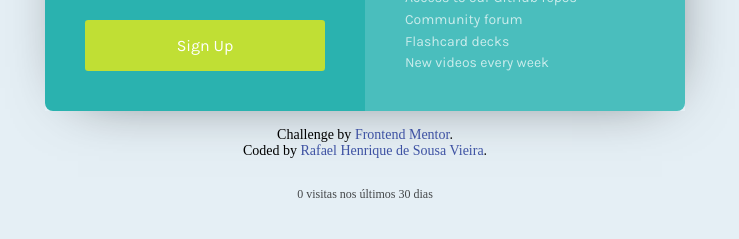
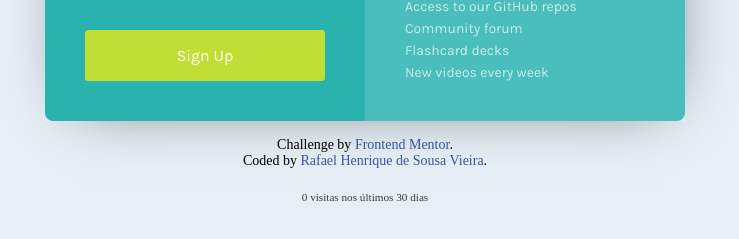
Before and after one commit to RafaelHDSV/Single-Price-Grid-Component, a plain HTML site: page index.html in a window 1280 px wide. Shown: the part 477-716 px from the top of the page, without its empty margins (275-1014 px from the left). Drawn offline with Linux system fonts and the light colour scheme.

Commit message:
Fix Vieira Analytics collect and visit-count footer placement.

```diff
--- a/index.html
+++ b/index.html
@@ -62,9 +62,10 @@
       <p>Challenge by <a href="https://www.frontendmentor.io?ref=challenge" target="_blank">Frontend Mentor</a>.</p>
       <p>Coded by <a href="https://github.com/RafaelHDSV" target="_blank">Rafael Henrique de Sousa Vieira</a>.</p>
     </div>
+    <p id="va-visits" aria-live="polite" hidden style="margin:0.35rem 0 0;padding:0;text-align:center;font-size:0.7rem;line-height:1.3;opacity:0.75;color:inherit"></p>
   </footer>
 <script data-name="BMC-Widget" data-cfasync="false" src="https://cdnjs.buymeacoffee.com/1.0.0/widget.prod.min.js" data-id="vieira" data-description="Support me on Buy me a coffee!" data-message="" data-color="#23CFD6" data-position="Right" data-x_margin="18" data-y_margin="18"></script>
-    <p id="va-visits" aria-live="polite" hidden style="margin:0;padding:0.75rem 1rem;text-align:center;font-size:0.75rem;opacity:0.7"></p>
+    <script type="module" src="js/analytics.js"></script>
     <script type="module" src="js/visit-count.js"></script>
 </body>
 
--- /dev/null
+++ b/js/analytics.js
@@ -0,0 +1,3 @@
+import { trackPageview } from '../vendor/vieira-analytics/dist/index.js'
+
+trackPageview({ projectKey: 'tabela-preco-unico' })
```
Also changed, not shown: vendor/vieira-analytics/package.json (added, +25 -0 lines), vendor/vieira-analytics/dist/chunk-7RC3YH4P.js (added), vendor/vieira-analytics/dist/index.js (added), vendor/vieira-analytics/dist/react.js (added), 3 other files.
